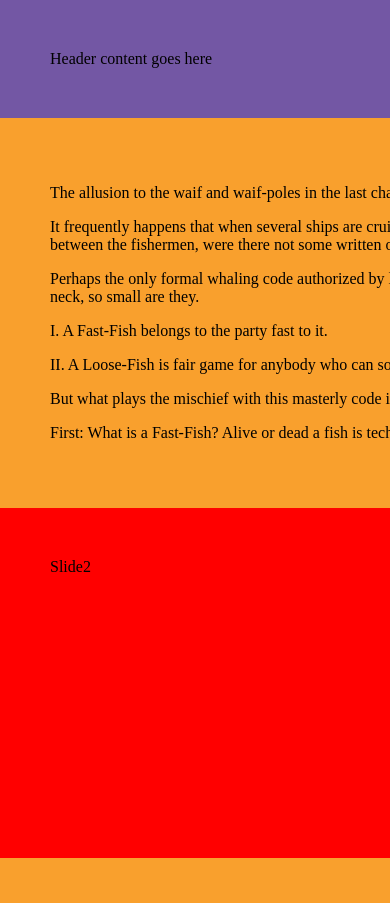
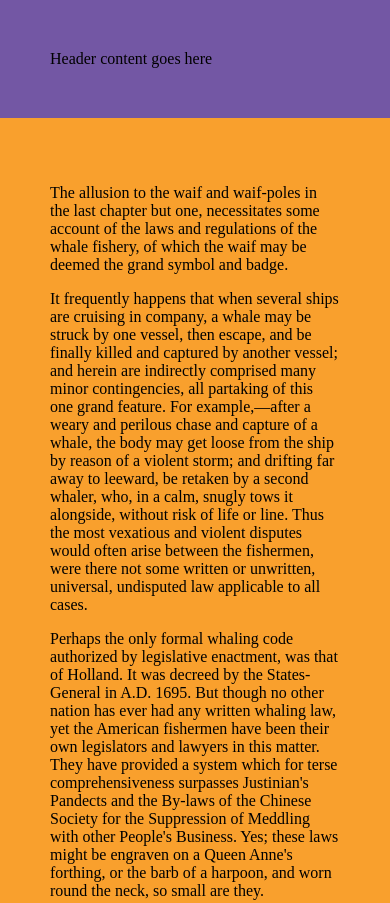
Before and after one commit to edgefall/miniature-hipster, a plain HTML site: page index.html in a window 390 px wide. Shown: the top 903 px of the page. Drawn offline with nearby package versions, Linux system fonts and the light colour scheme.

Commit message:
Tweaks to make responsive

```diff
--- a/main.css
+++ b/main.css
@@ -6,6 +6,14 @@ body{
 html{
     position: relative; /* - - - - Needed for sticky footer to work - - - - - */
     min-height: 100%;
+}
+
+body {
+	box-sizing:border-box;
+}
+
+*, *:before, *:after {
+	box-sizing:inherit; /* fix 100% widths so they include margin / padding */
 }
 
 #headerbanner{
@@ -19,6 +27,8 @@ html{
 
 #wrapper{
     width: 980px;
+    max-width: 100%;
+
     margin: auto;
 
 }
@@ -37,12 +47,15 @@ html{
 /* - - - - - - - - Slider code - - - - - - - */
 
  #sliderBox{
-    width: 3920px;
+    /*width: 3920px;*/
+    width: 10000%;
     position: relative;
 }
 
 #slider{
     width: 980px;
+    max-width:100%;
+
     height: 400px;
     border-radius: 15px;
     margin: auto;
@@ -53,7 +66,8 @@ html{
 
 .slide{
     height: 400px;
-    width: 980px;
+    /*width: 980px;*/
+    width: 1%;
     margin:0;
     padding:0px;
     float:left;
@@ -164,7 +178,7 @@ html{
     }
 
     #sliderbox{
-	width:100%;
+	/*width:100%;*/
 	/* height: 3920px; */
 	position: relative;
     }
@@ -174,8 +188,9 @@ html{
     .arrow-left{display:none;}
 
     .slide{
-	width:100%;
+	/*width:100%;*/
 	height: auto;
+	float:none;
     }
 
     .a .b{
```
